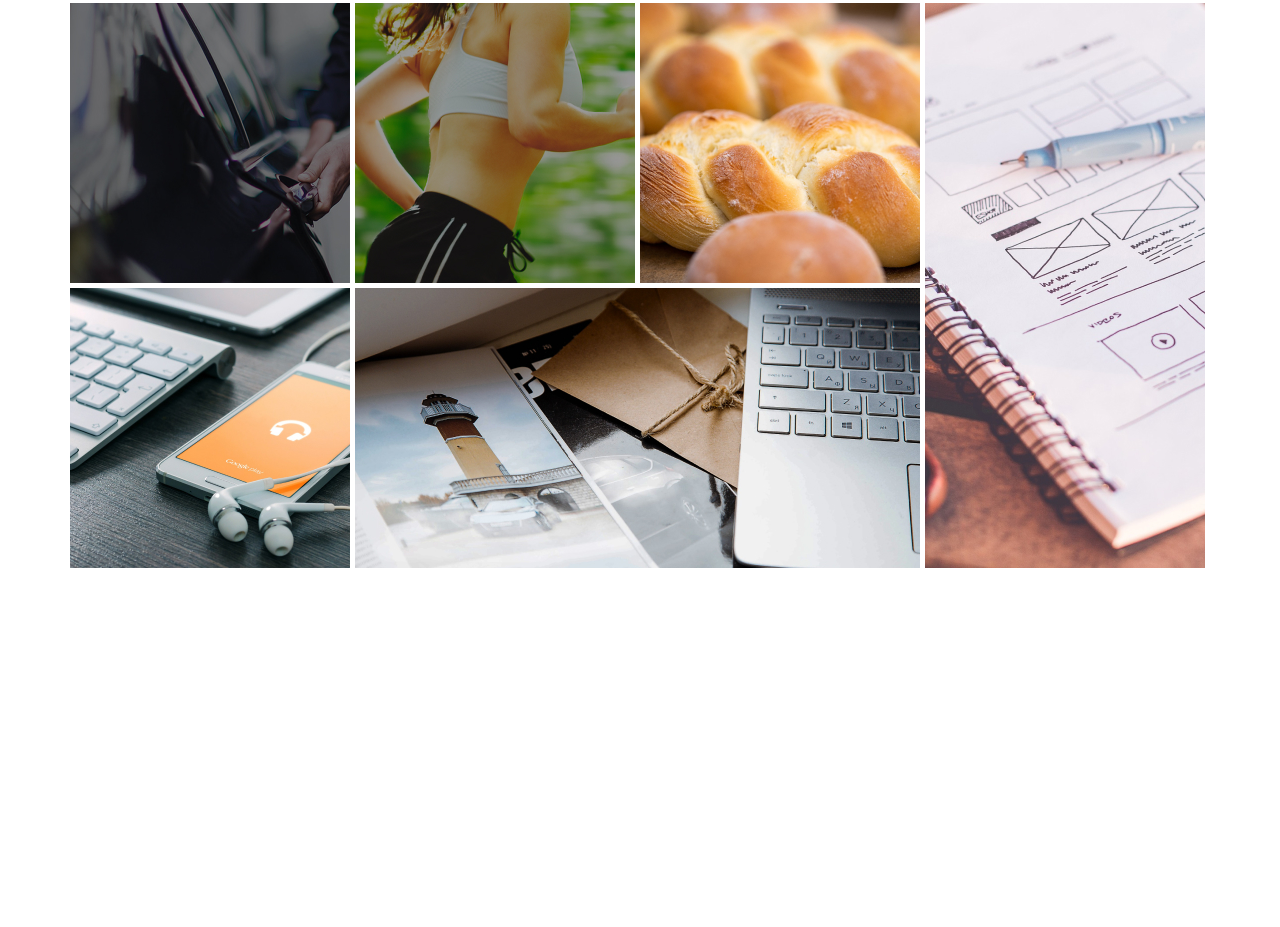
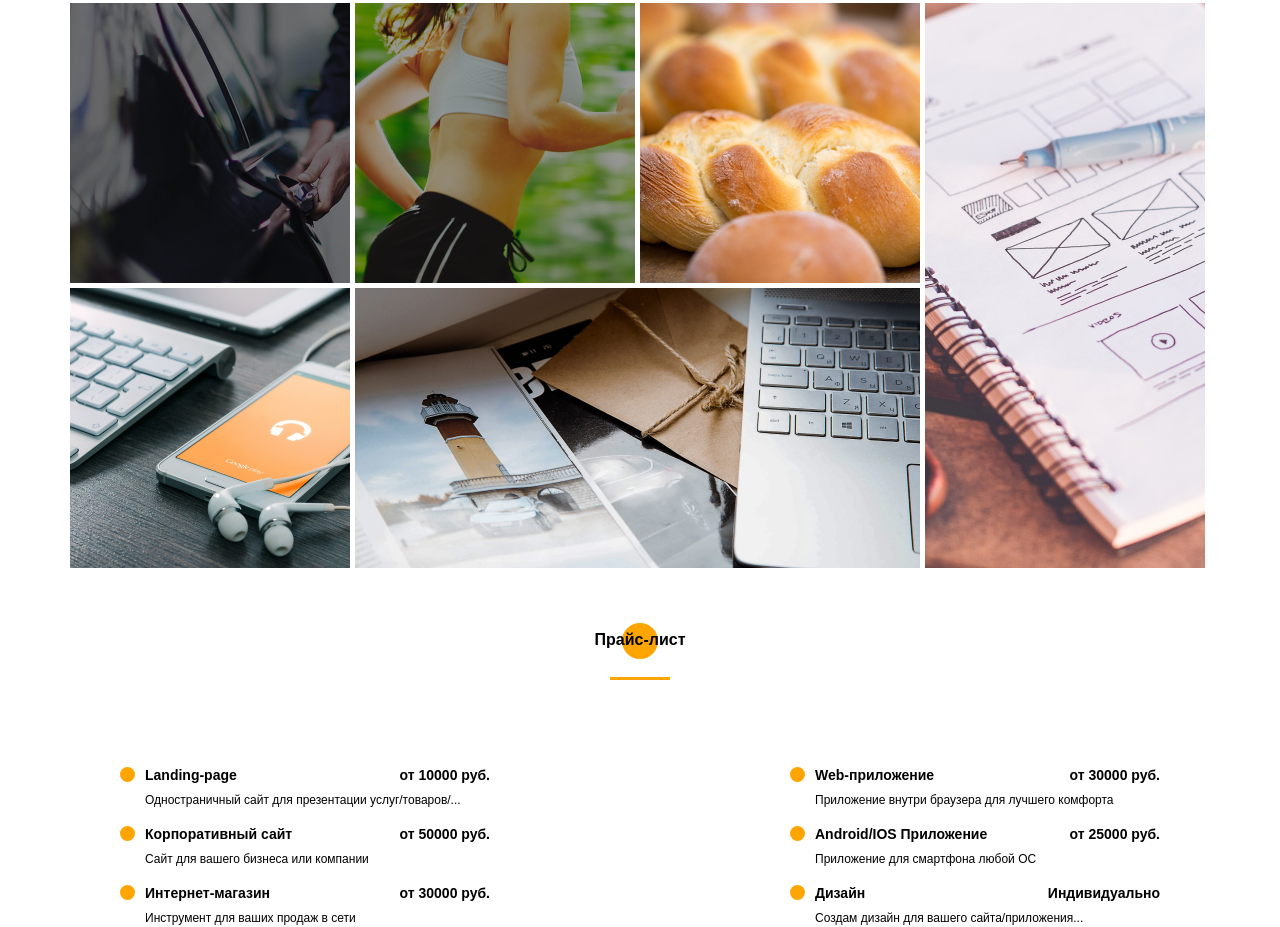
Before and after one commit to Abubjazov/PORTFOLIO, a website: page src/index.html in a window 1280 px wide. Shown: the part 3665-4592 px from the top of the page. Before the commit the page ends 4233 px from the top, so only its background shows below. Drawn offline with nearby package versions, Linux system fonts and the light colour scheme; files that its build step writes are made by us from their sources.

Commit message:
свёрстана секция pricelist

```diff
--- a/src/index.html
+++ b/src/index.html
@@ -547,6 +547,97 @@
         </div>
     </section>
 
+    <section class="pricelist">
+        <div class="container">
+
+            <h2 class="title title_fz16 resume__title">Прайс-лист</h2>
+            <div class="divider"></div>
+
+            <div class="pricelist__wrapper">
+
+                <div class="pricelist__item">
+
+                    <div class="pricelist__item-wrapper">
+
+                        <div class="title title_fz14 pricelist__item-title">Landing-page</div>
+                        <div class="title title_fz14 pricelist__item-price">от 10000 руб.</div>
+
+                    </div>
+
+                    <div class="pricelist__item-desc">Одностраничный сайт для презентации услуг/товаров/...</div>
+
+                </div>
+
+                <div class="pricelist__item">
+
+                   <div class="pricelist__item-wrapper">
+
+                        <div class="title title_fz14 pricelist__item-title">Web-приложение</div>
+                        <div class="title title_fz14 pricelist__item-price">от 30000 руб.</div>
+
+                    </div>
+
+                    <div class="pricelist__item-desc">Приложение внутри браузера для лучшего комфорта</div>
+
+                </div>
+
+                <div class="pricelist__item">
+
+                    <div class="pricelist__item-wrapper">
+
+                        <div class="title title_fz14 pricelist__item-title">Корпоративный сайт</div>
+                        <div class="title title_fz14 pricelist__item-price">от 50000 руб.</div>
+
+                    </div>
+
+                    <div class="pricelist__item-desc">Сайт для вашего бизнеса или компании</div>
+
+                </div>
+
+                <div class="pricelist__item">
+
+                    <div class="pricelist__item-wrapper">
+
+                        <div class="title title_fz14 pricelist__item-title">Android/IOS Приложение</div>
+                        <div class="title title_fz14 pricelist__item-price">от 25000 руб.</div>
+
+                    </div>
+
+                    <div class="pricelist__item-desc">Приложение для смартфона любой ОС</div>
+
+                </div>
+
+                <div class="pricelist__item">
+
+                    <div class="pricelist__item-wrapper">
+
+                        <div class="title title_fz14 pricelist__item-title">Интернет-магазин</div>
+                        <div class="title title_fz14 pricelist__item-price">от 30000 руб.</div>
+
+                    </div>
+
+                    <div class="pricelist__item-desc">Инструмент для ваших продаж в сети</div>
+
+                </div>
+
+                <div class="pricelist__item">
+
+                    <div class="pricelist__item-wrapper">
+
+                        <div class="title title_fz14 pricelist__item-title">Дизайн</div>
+                        <div class="title title_fz14 pricelist__item-price">Индивидуально</div>
+
+                    </div>
+
+                    <div class="pricelist__item-desc">Создам дизайн для вашего сайта/приложения...</div>
+
+                </div>
+
+            </div>
+
+        </div>
+    </section>
+
     <script src="js/script.js"></script>
 
 </body>
--- /dev/null
+++ b/src/sass/blocks/_pricelist.scss
@@ -0,0 +1,40 @@
+.pricelist {
+    padding-top: 60px;
+    &__wrapper {
+        margin-top: 85px;
+        padding-left: 50px;
+        padding-right: 50px;
+        display: grid;
+        grid-template-columns: repeat(2, 370px);
+        grid-template-rows: repeat(3, 44px);
+        grid-auto-rows: 44px;
+        column-gap: 300px;
+        row-gap: 15px;
+    }
+    &__item {
+        padding-left: 25px;
+        position: relative;
+        display: flex;
+        flex-direction: column;
+        justify-content: space-between;
+    }
+    &__item-wrapper {
+        display: flex;
+        justify-content: space-between;
+        align-items: center;
+    }
+    &__item-desc {
+        font-weight: 500;
+        font-size: 12px;
+        line-height: 18px;
+        color: #000000
+    }
+    &__item-title {
+        @include circle;
+        &:before {
+            top: 2px;
+            width: 15px;
+            height: 15px;
+        }
+    }
+}
--- a/src/sass/style.scss
+++ b/src/sass/style.scss
@@ -19,3 +19,4 @@
 @import 'blocks/myskills';
 @import 'blocks/progress';
 @import 'blocks/myworks';
+@import 'blocks/pricelist';
```
